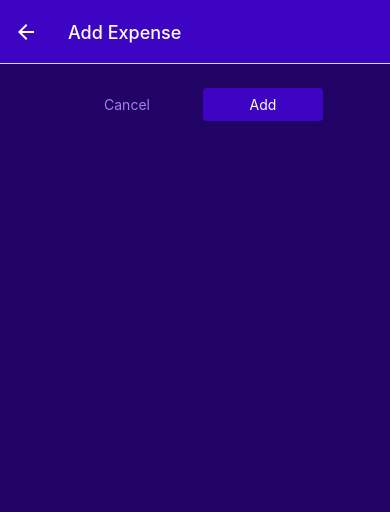
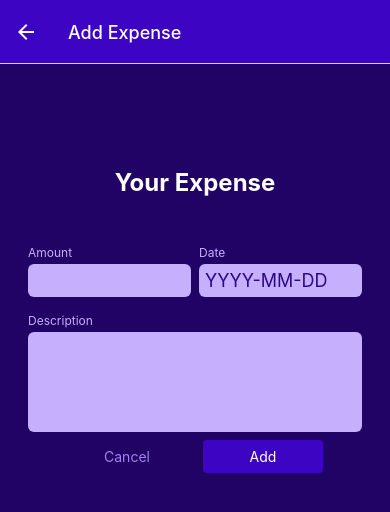
Before and after one commit to Boroviina/The-Expense-Tracker-App, a React Native app in the folder TheExpenseTracker/: screen /ManageExpense in a window 390 px wide. Shown: the top 512 px of the page. Built offline with nearby package versions, Linux system fonts and the light colour scheme.

Commit message:
Add expense form

```diff
--- /dev/null
+++ b/TheExpenseTracker/components/ManageExpense/ExpenseForm.js
@@ -0,0 +1,94 @@
+import {View, StyleSheet, Text} from "react-native";
+import Input from "./Input";
+import {useState} from "react";
+import Button from "../UI/Button";
+
+function ExpenseForm({onCancel, onSubmit, submitButtonLabel}) {
+    const [inputValues, setInputValues] = useState({
+        amount: '',
+        date: '',
+        description: ''
+    });
+
+    function inputChangeHandler(inputIdentifier, enteredValue) {
+        setInputValues((currentInputValues) => {
+            return {
+                ...currentInputValues,
+                [inputIdentifier]: enteredValue
+            }
+        });
+    }
+    function submitHandler(){
+        const expenseData={
+            amount: +inputValues.amount,  //plus converts string to a number
+            date: new Date(inputValues.date),
+            description: inputValues.description
+        };
+
+        onSubmit(expenseData);
+    }
+
+    return <View style={styles.form}>
+        <Text style={styles.title}>Your Expense</Text>
+        <View style={styles.inputRow}>
+            <Input label={"Amount"}
+                   style={styles.rowInput}
+                   textInputConfig={{
+                       keyboardType: 'decimal-pad',
+                       onChangeText: inputChangeHandler.bind(this, 'amount'),
+                       value: inputValues.amount
+                   }}/>
+            <Input label={"Date"}
+                   style={styles.rowInput}
+                   textInputConfig={{
+                       placeholder: 'YYYY-MM-DD',
+                       maxLength: 10,
+                       onChangeText: inputChangeHandler.bind(this, 'date'),
+                       value: inputValues.date
+                   }}/>
+        </View>
+        <Input label={"Description"} textInputConfig={{
+            multiline: true,
+            // autoCorrect: false,
+            // autoCapitalize:'sentences'
+            onChangeText: inputChangeHandler.bind(this, 'description'),
+            value: inputValues.description
+        }}/>
+        <View style={styles.buttons}>
+            <Button style={styles.button} mode='flat' onPress={onCancel}>Cancel</Button>
+            <Button style={styles.button} onPress={submitHandler}>{submitButtonLabel}</Button>
+        </View>
+    </View>
+}
+
+export default ExpenseForm;
+
+const styles = StyleSheet.create({
+    inputRow: {
+        flexDirection: "row",
+        justifyContent: "space-between"
+    },
+    rowInput: {
+        flex: 1
+    },
+    form: {
+        marginTop: 40,
+        marginBottom: 20
+    },
+    title: {
+        fontSize: 24,
+        fontWeight: "bold",
+        color: 'white',
+        marginVertical: 40,
+        textAlign: "center"
+    },
+    buttons: {
+        flexDirection: "row",
+        justifyContent: "center",
+        alignItems: "center"
+    },
+    button: {
+        minWidth: 120,
+        marginHorizontal: 8
+    }
+})
--- /dev/null
+++ b/TheExpenseTracker/components/ManageExpense/Input.js
@@ -0,0 +1,41 @@
+import {Text, TextInput, View, StyleSheet} from "react-native";
+import {GlobalStyles} from "../../constants/styles";
+
+function Input({label, style, textInputConfig}) {
+    let inputStyles=[styles.input]
+
+    if (textInputConfig && textInputConfig.multiline){
+        inputStyles.push(styles.inputMultiline);
+    }
+
+    return <View style={[styles.inputContainer, style]}>
+        <Text style={styles.label}>{label}</Text>
+        <TextInput {...textInputConfig} style={inputStyles}/>
+    </View>
+}
+
+export default Input;
+
+const styles = StyleSheet.create({
+    inputContainer: {
+        marginHorizontal: 4,
+        marginVertical: 8,
+        flexDirection: "column"
+    },
+    label: {
+        fontSize: 12,
+        color: GlobalStyles.colors.primary100,
+        marginBottom: 4
+    },
+    input: {
+        backgroundColor: GlobalStyles.colors.primary100,
+        padding: 6,
+        borderRadius: 6,
+        fontSize: 18,
+        color: GlobalStyles.colors.primary700
+    },
+    inputMultiline:{
+        minHeight: 100,
+        textAlignVertical: "top"
+    }
+})
--- a/TheExpenseTracker/screens/ManageExpense.js
+++ b/TheExpenseTracker/screens/ManageExpense.js
@@ -1,12 +1,13 @@
-import {StyleSheet, Text, View} from "react-native";
+import {StyleSheet, Text, TextInput, View} from "react-native";
 import {useContext, useLayoutEffect} from "react";
 import IconButton from "../components/UI/IconButton";
 import {GlobalStyles} from "../constants/styles";
 import Button from "../components/UI/Button";
 import {ExpenseContext} from "../expenses-context/expense-context";
+import ExpenseForm from "../components/ManageExpense/ExpenseForm";
 
 function ManageExpense({route, navigation}) {
-    const expenseCtx=useContext(ExpenseContext);
+    const expenseCtx = useContext(ExpenseContext);
     const editedExpenseId = route.params?.expenseId;
     const isEditing = !!editedExpenseId;  //convert a contstant into boolean, falsy into false and truthy into true
 
@@ -25,20 +26,20 @@
         navigation.goBack();        //equivalent to pressing back on screen
     }
 
-    function confirmHandler() {
-        if (isEditing){
-            expenseCtx.updateExpense(editedExpenseId,{})
-        }else {
-            expenseCtx.addExpense({});
+    function confirmHandler(expenseData) {
+        if (isEditing) {
+            expenseCtx.updateExpense(editedExpenseId, expenseData)
+        } else {
+            expenseCtx.addExpense(expenseData);
         }
         navigation.goBack();
     }
 
     return <View style={styles.container}>
-        <View style={styles.buttons}>
-            <Button style={styles.button} mode='flat' onPress={cancelHandler}>Cancel</Button>
-            <Button style={styles.button} onPress={confirmHandler}>{isEditing ? "Update" : "Add"}</Button>
-        </View>
+        <ExpenseForm onCancel={cancelHandler}
+                     onSubmit={confirmHandler}
+                     submitButtonLabel={isEditing ? 'Update' : 'Add'}/>
+
         {isEditing && <View style={styles.deleteContainer}>
             <IconButton
                 icon={'trash'}
@@ -64,15 +65,7 @@
         alignItems: "center"
 
     },
-    buttons: {
-        flexDirection: "row",
-        justifyContent: "center",
-        alignItems: "center"
-    },
-    button: {
-        minWidth: 120,
-        marginHorizontal: 8
-    }
+
 })
 
 export default ManageExpense;
```
